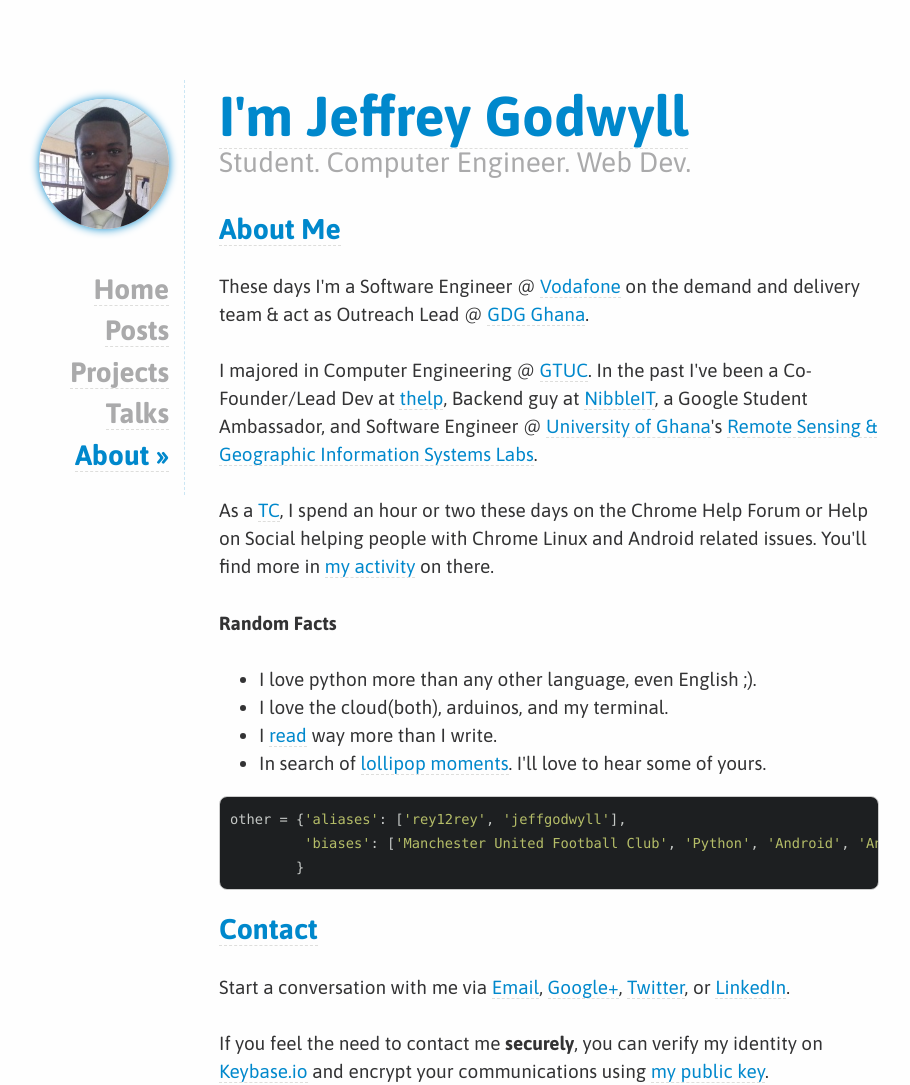
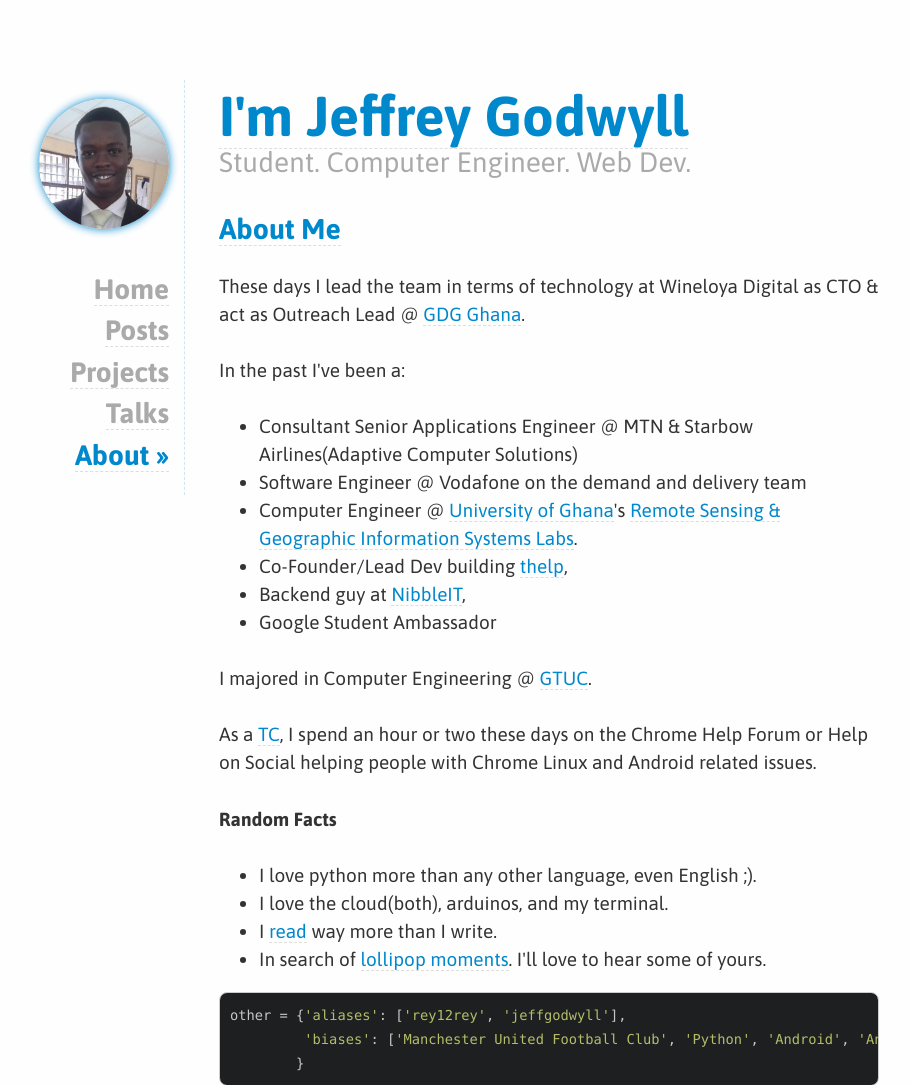
Before and after one commit to jeffgodwyll/jeffgodwyll.com, a Flask app: page /about/ in a window 1280 px wide. Shown: the top 1085 px of the page, without its empty margins (241-1151 px from the left). Run offline with Flask 2, Linux system fonts and the light colour scheme; parts of the project's set-up code (start-up, migrations or seed data) failed here and were passed over; some libraries are stand-ins or nearby versions.

Commit message:
Update about me section

```diff
--- a/templates/about.html
+++ b/templates/about.html
@@ -8,19 +8,26 @@
 <article>
 {% filter markdown %}
 ##<a name="aboutme">About Me</a>
-These days I'm a Software Engineer @ [Vodafone] on the demand and delivery
-team & act as Outreach Lead @ [GDG Ghana][gdg-ghana].
+
+These days I lead the team in terms of technology at Wineloya Digital as CTO
+& act as Outreach Lead @ [GDG Ghana][gdg-ghana].
+
+In the past I've been a:
+
+- Consultant Senior Applications Engineer @ MTN & Starbow Airlines(Adaptive Computer Solutions)
+- Software Engineer @ Vodafone on the demand and delivery team
+- Computer Engineer @ [University of Ghana][1]'s [Remote Sensing & Geographic Information Systems Labs][2].
+- Co-Founder/Lead Dev building [thelp](),
+- Backend guy at [NibbleIT](http://nibbleitconsult.com/),
+- Google Student Ambassador
+
 
 I majored in Computer Engineering @ [GTUC](http://gtuc.edu.gh).
-In the past I've been a Co-Founder/Lead Dev at [thelp](), Backend guy at
-[NibbleIT](http://nibbleitconsult.com/), a Google Student Ambassador, and Software Engineer @ [University of Ghana][1]'s
-[Remote Sensing & Geographic Information Systems Labs][2].
 
 
 As a [TC](http://www.google.com/get/topcontributor/), I spend an hour or two
 these days on the Chrome Help Forum or Help on Social helping people with
-Chrome Linux and Android related issues. You'll find more in
-[my activity](https://productforums.google.com/forum/#!profile/chrome/APn2wQfg27TSRB77jRSqXB-1-NM0WHoJrwp4zBtHn56Oz79tqhcC6t6drMRZtXh2tD7rBNyTUzW4) on there.
+Chrome Linux and Android related issues.
 
 #### Random Facts
 
@@ -41,6 +48,7 @@
 [2]: http://rsgislab.ug.edu.gh/
 [gdg-ghana]: https://developers.google.com/groups/chapter/117620641470438104052/
 [vodafone]: https://vodafone.com
+[MTN]: https://www.mtn.com/
 {% endfilter %}
 </article>
 
```
